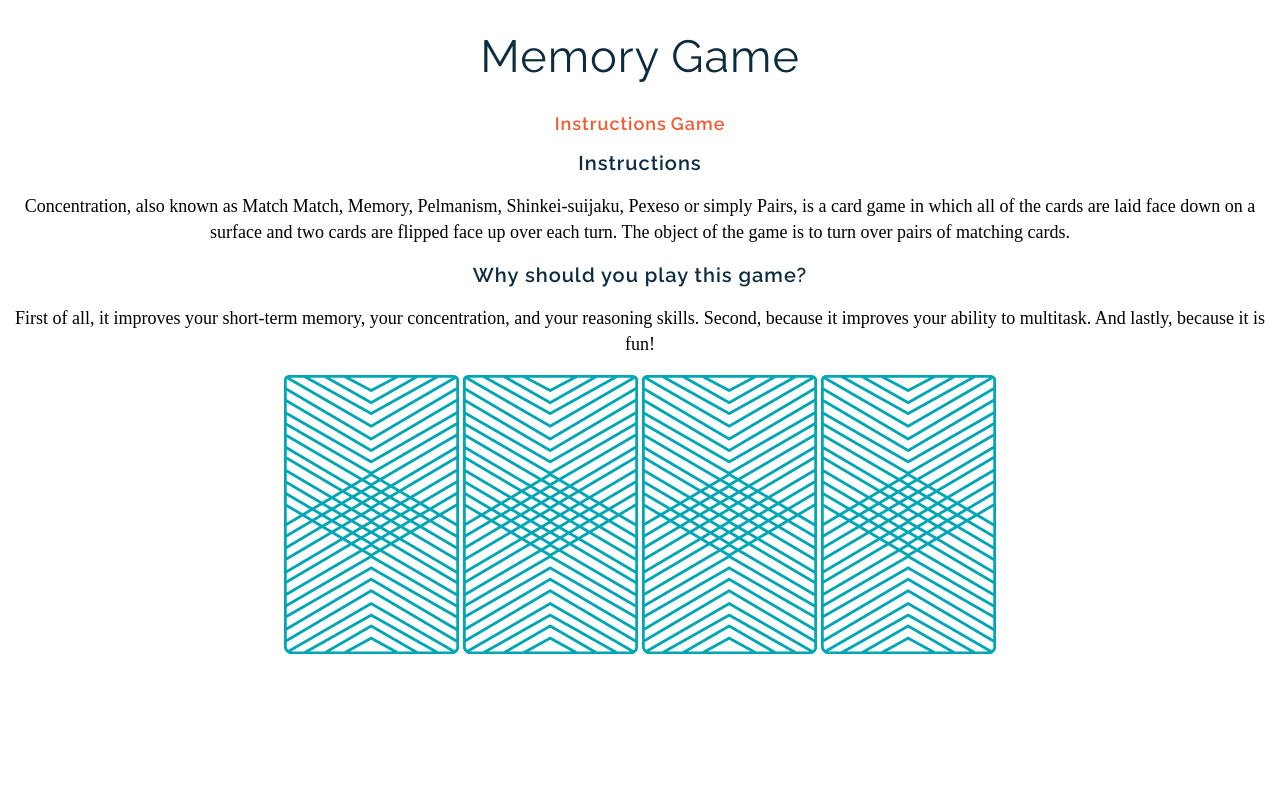
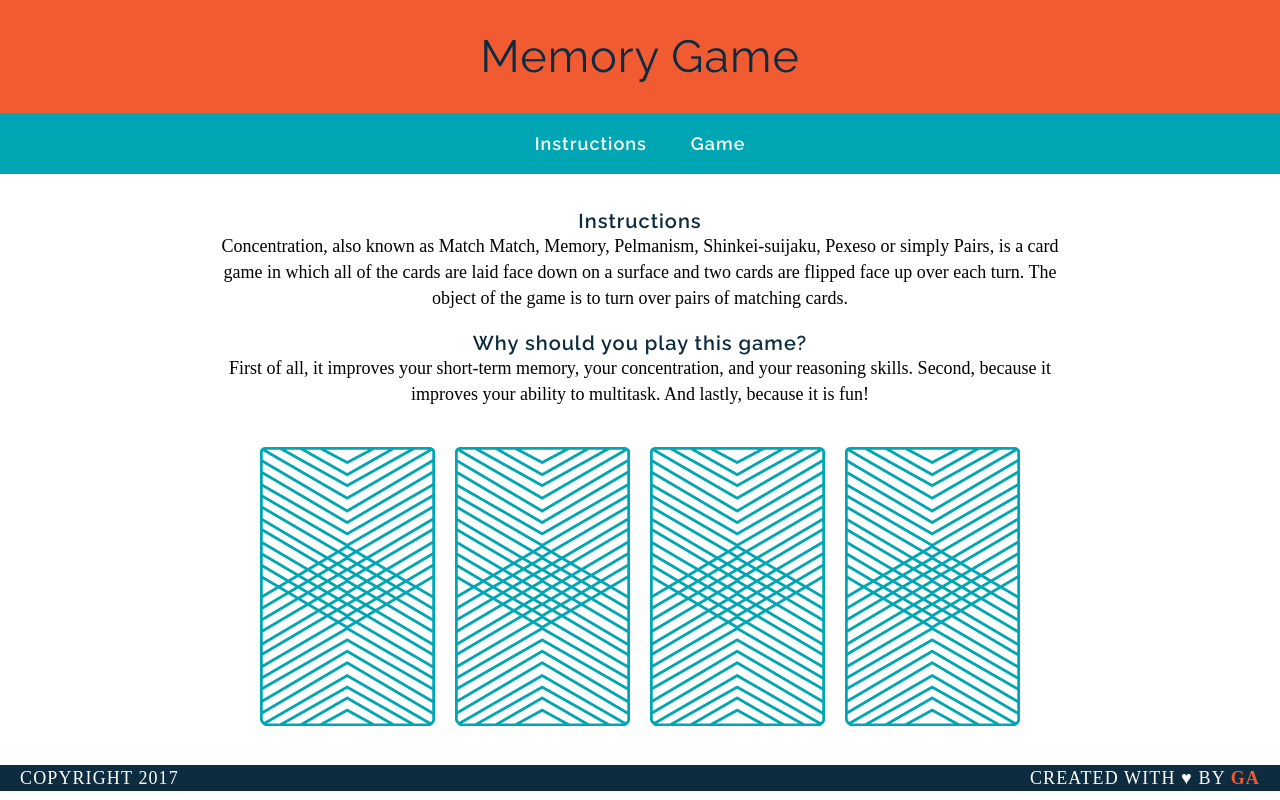
Before and after one commit to suzynakayama/wdi-fundamentals-memorygame, a plain HTML site: page memory_game/index.html in a window 1280 px wide. Drawn offline with Linux system fonts and the light colour scheme; a web font is replaced by a local one.

Commit message:
Final html and css

```diff
--- a/memory_game/CSS/style.css
+++ b/memory_game/CSS/style.css
@@ -1,6 +1,13 @@
 * {
 	text-align: center;
 	text-decoration: none;
+	margin: 0;
+}
+
+header{
+	background-color: #F15B31;
+	color: #FFFFFF;
+	padding: 30px 20px;
 }
 
 h1 {
@@ -9,14 +16,32 @@ h1 {
 	letter-spacing: 1px;
 	font-weight: 400;
 	font-size: 45px;
+	margin: 0;
+}
+
+nav {
+	background-color: #00a6b3;
+	color: #FFFFFF;
+	padding: 20px 0px;
 }
 
 a {
 	font-family: "Raleway";
-	color: #F15B31;
+	color:#FFFFFF;
 	letter-spacing: 1px;
 	font-weight: 600;
 	font-size: 18px;
+	margin: 20px;
+	border-bottom: 2px solid transparent;
+}
+
+a:hover {
+	border-bottom: 2px solid white;
+}
+
+main {
+	width: 850px;
+	margin: 35px auto;
 }
 
 h2 {
@@ -32,3 +57,43 @@ p {
 	line-height: 26px;
 	font-size: 18px;
 }
+#why {
+	margin-top: 20px;
+}
+
+img {
+	margin: 40px 8px 0 8px;
+}
+
+footer{
+	font-family: "Raleway";
+	text-transform: uppercase;
+	padding: 0 20px;
+	background-color: #0D2C40;
+	color: white;
+	font-size: 14px;
+	letter-spacing: .08em;
+	font-weight: 500;
+}
+
+.copyright {
+	float: left;
+}
+
+.message {
+	float: right;
+}
+
+.clearfix:after {
+	visibility: hidden;
+	display: block;
+	content: " ";
+	clear: both;
+	height: 0;
+	font-size: 0;
+	}
+
+.name {
+	color: #F15B31;
+	font-weight: 700;
+}
--- a/memory_game/index.html
+++ b/memory_game/index.html
@@ -6,23 +6,36 @@
 	<link href="css/style.css" rel="stylesheet" type="text/css">
 </head>
 <body>
-	<h1>Memory Game</h1>
+	<header>
+		<h1>Memory Game</h1>
+	</header>
 
-	<a href="#">Instructions</a>
-	<a href="#">Game</a>
+	<nav>
+		<a href="#instructions">Instructions</a>
+		<a href="#game">Game</a>
+	</nav>
 
-	<h2>Instructions</h2>
+<main>
+	<h2 id="instructions">Instructions</h2>
 		<p>Concentration, also known as Match Match, Memory, Pelmanism, Shinkei-suijaku, Pexeso or simply Pairs, is a card game in which all of the cards are laid face down on a surface and two cards are flipped face up over each turn. The object of the game is to turn over pairs of matching cards.</p>
 
+	<div id=why>
 	<h2>Why should you play this game?</h2>
 		<p>First of all, it improves your short-term memory, your concentration, and your reasoning skills. Second, because it improves your ability to multitask. And lastly, because it is fun!</p>
+	</div>
 
-	<div>
+	<div id="game">
 		<img src="images/back.png" alt="Queen of Diamonds">
 		<img src="images/back.png" alt="Queen of Hearts">
 		<img src="images/back.png" alt="King of Diamonds">
 		<img src="images/back.png" alt="King of Hearts">
 	</div>
 
+</main>
+
+<footer class="clearfix">
+	<p class="copyright">Copyright 2017</p>
+	<p class="message">Created with &hearts; by <span class="name">GA</span></p>
+</footer>
 </body>
 </html>
```
